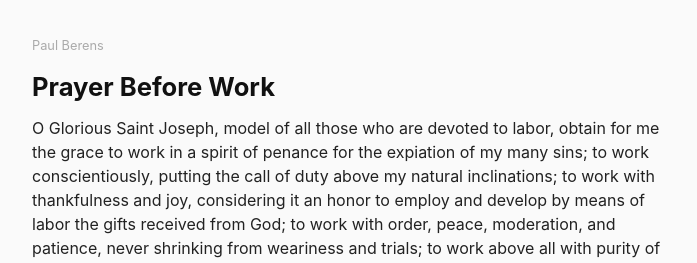
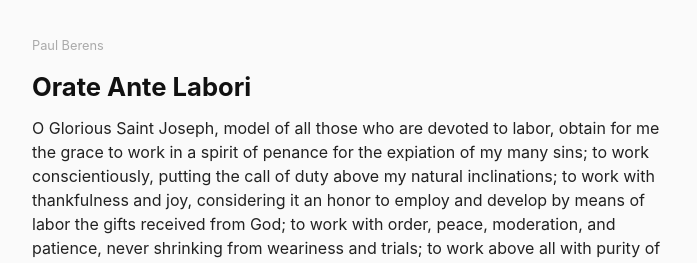
Before and after one commit to berensp/berensp.github.io, a Jekyll site: the page built from _prayers/st-joseph-worker.md, in a window 1280 px wide. Shown: the top 263 px of the page, without its empty margins (288-985 px from the left). Built offline with Jekyll 4.4.1, drawn with Linux system fonts in a browser that asks for light colours; a script that is not in the unit is left out.

Commit message:
Update st-joseph-worker.md

```diff
--- a/_prayers/st-joseph-worker.md
+++ b/_prayers/st-joseph-worker.md
@@ -1,6 +1,6 @@
 ---
 layout: prayer
-title: Prayer Before Work
+title: Orate Ante Labori
 ---
 O Glorious Saint Joseph, model of all those who are devoted to labor, obtain for me the grace to work in a spirit of penance for the expiation of my many sins; to work conscientiously, putting the call of duty above my natural inclinations; to work with thankfulness and joy, considering it an honor to employ and develop by means of labor the gifts received from God; to work with order, peace, moderation, and patience, never shrinking from weariness and trials; to work above all with purity of intention and detachment from self, keeping unceasingly before my eyes death and the account that I must give of time lost, talents unused, good omitted, and vain complacency in success, so fatal to the work of God.
 
```
